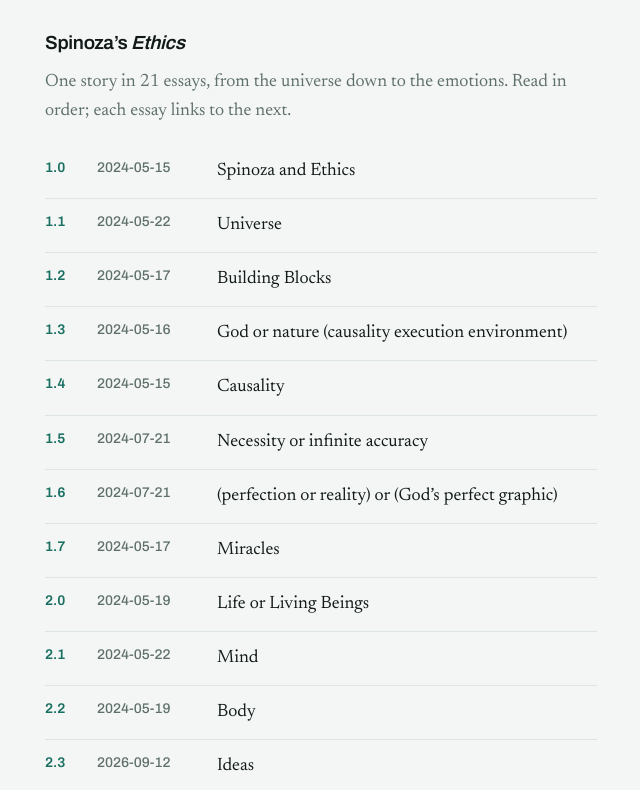
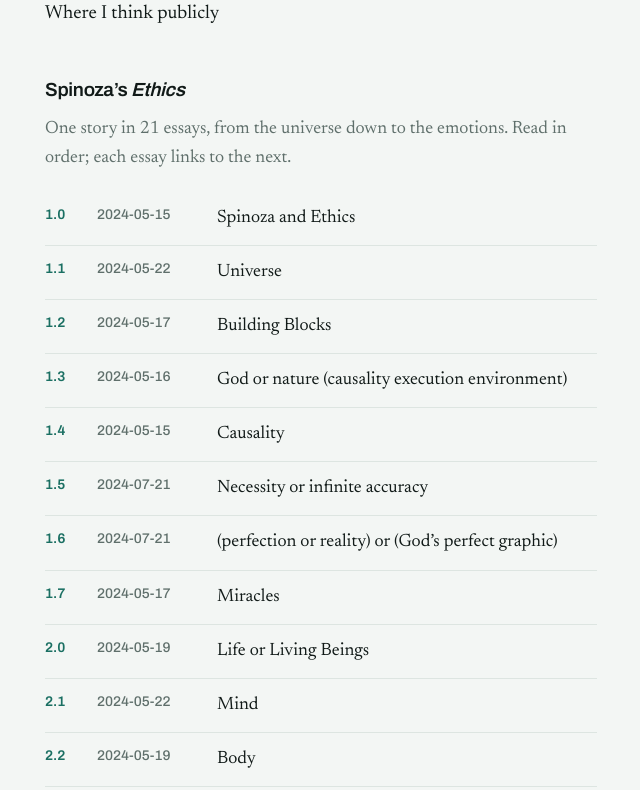
Before and after one commit to mreza0100/rezakhosravi.com, a plain HTML site: page essays/index.html in a window 1280 px wide. Shown: the part 219-1009 px from the top of the page, without its empty margins (319-959 px from the left). Drawn offline with Linux system fonts and the light colour scheme.

Commit message:
essays: add the tagline under the title

```diff
--- a/essays/index.html
+++ b/essays/index.html
@@ -423,6 +423,7 @@
 
 <main>
 <h1>Essays</h1>
+<p class="lede">Where I think publicly</p>
 
 <!-- GENERATED-LIST by blog/infra/migrate.py from the markdown sources; edit those, not this. -->
 <section class="series">
```
